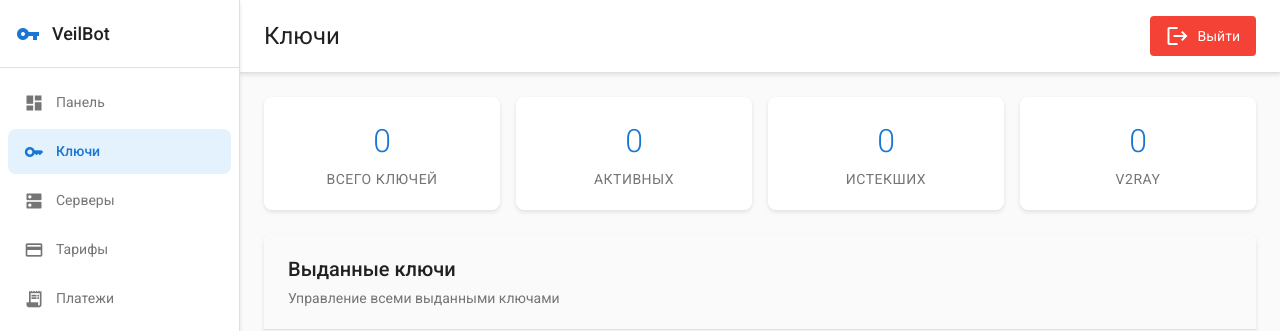
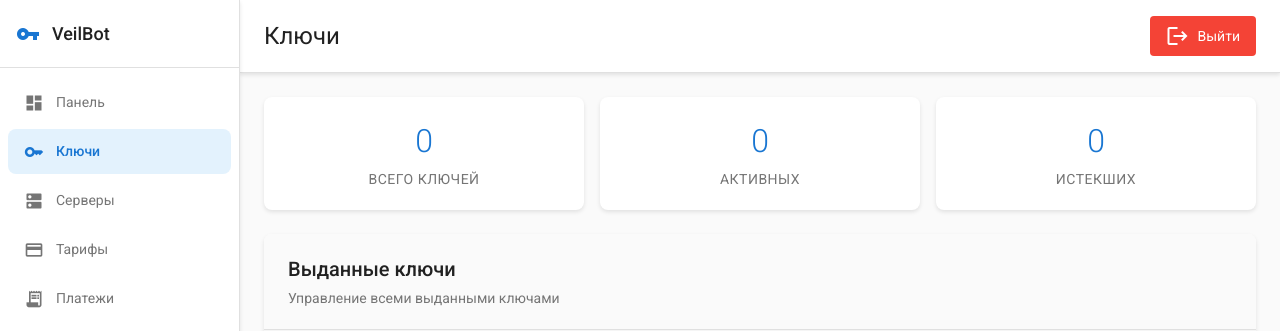
Before and after one commit to merdocx/veilbot, a FastAPI app: page /keys in a window 1280 px wide. Shown: the top 331 px of the page. Run offline with FastAPI, Linux system fonts and the light colour scheme; the visitor is signed in with stand-in values (Sample User, id 1); data that the repository does not hold is empty; parts of the project's set-up code (start-up, migrations or seed data) failed here and were passed over.

Commit message:
🗑️ Remove V2Ray stats card from keys page
- Removed V2Ray count stats card from keys page statistics
- Simplified stats to show only total, active, and expired keys
- Cleaner, more focused statistics display

```diff
--- a/admin/templates/keys.html
+++ b/admin/templates/keys.html
@@ -17,10 +17,6 @@
     <div class="stat-card">
         <div class="stat-value">{{ expired_count }}</div>
         <div class="stat-label">Истекших</div>
-    </div>
-    <div class="stat-card">
-        <div class="stat-value">{{ v2ray_count }}</div>
-        <div class="stat-label">V2Ray</div>
     </div>
 </div>
 
```
